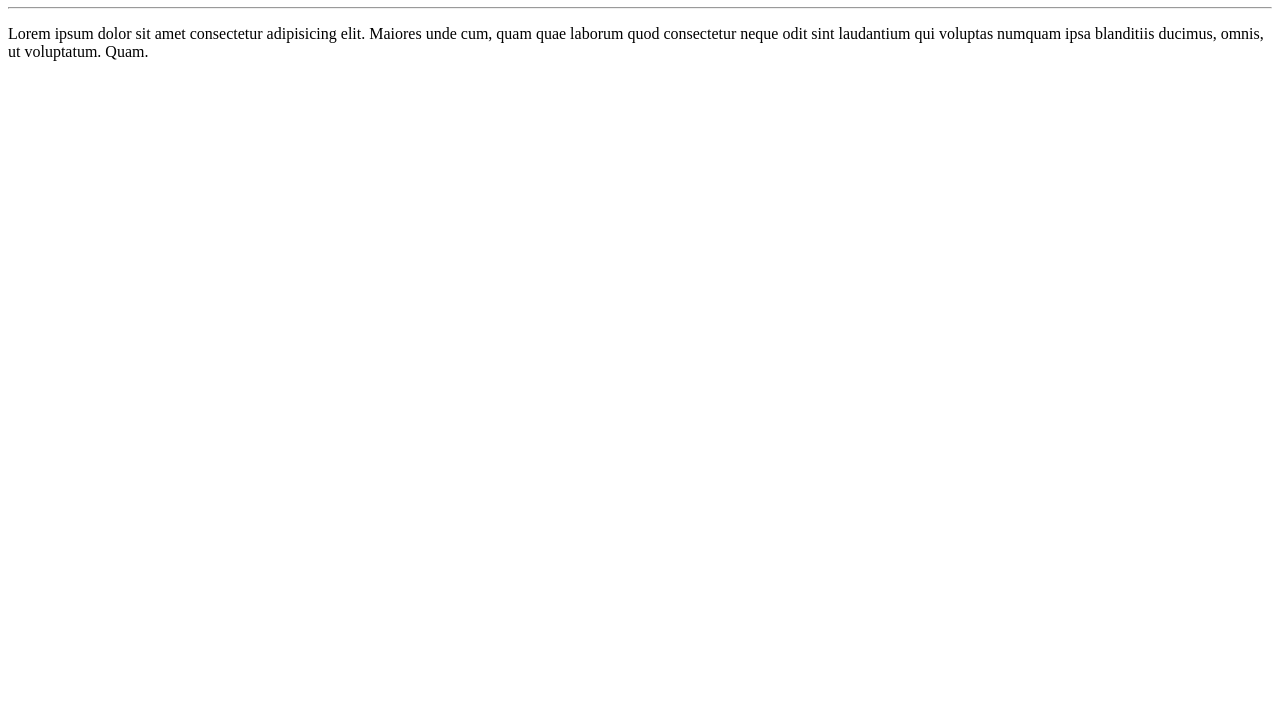
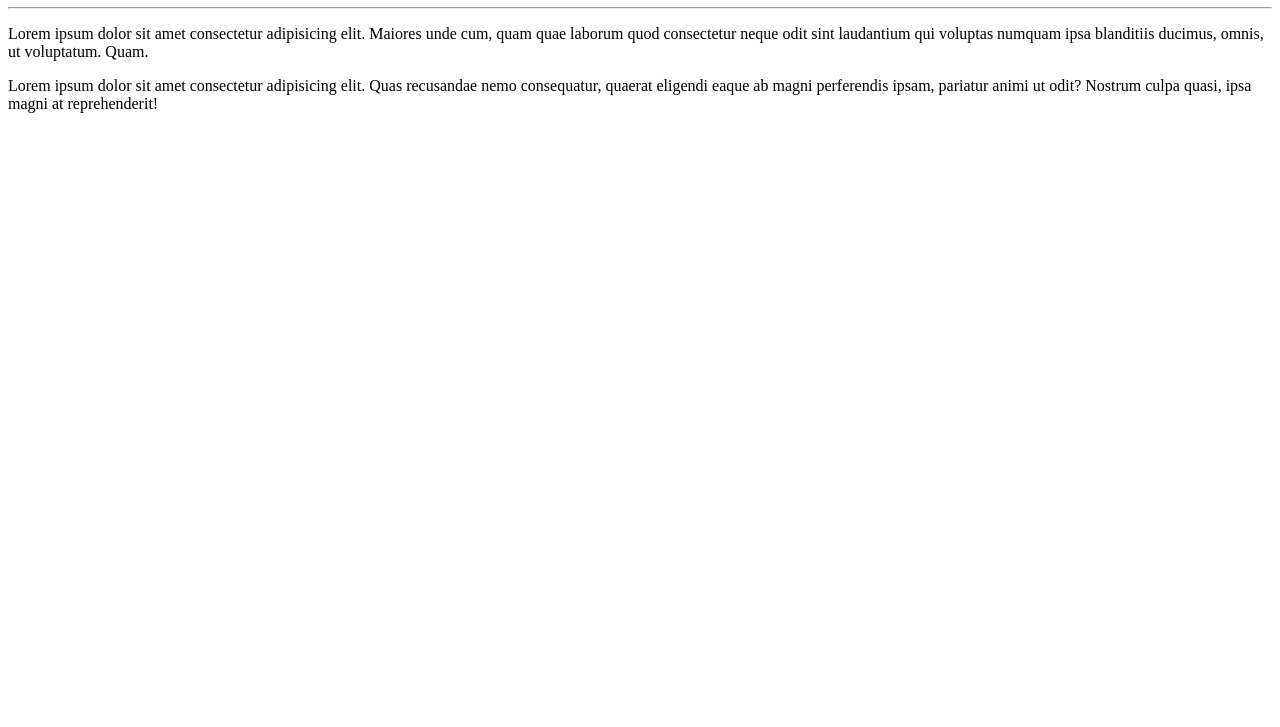
Before and after one commit to luanhenriquesn/Ola-mundo, a plain HTML site: page site-exemplo/index.html in a window 1280 px wide. Shown: the part 73-800 px from the top of the page. Drawn offline with Linux system fonts and the light colour scheme.

Commit message:
Adicionei o segundo parágrafo
O segundo parágrafo foi adicionado.

```diff
--- a/site-exemplo/index.html
+++ b/site-exemplo/index.html
@@ -9,5 +9,6 @@
     <h1>Olá, Mundo!</h1>
     <hr>
     <p>Lorem ipsum dolor sit amet consectetur adipisicing elit. Maiores unde cum, quam quae laborum quod consectetur neque odit sint laudantium qui voluptas numquam ipsa blanditiis ducimus, omnis, ut voluptatum. Quam.</p>
+    <p>Lorem ipsum dolor sit amet consectetur adipisicing elit. Quas recusandae nemo consequatur, quaerat eligendi eaque ab magni perferendis ipsam, pariatur animi ut odit? Nostrum culpa quasi, ipsa magni at reprehenderit!</p>
 </body>
 </html>
```
